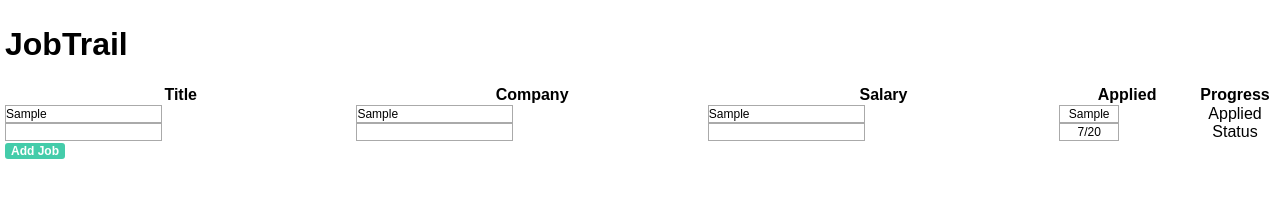
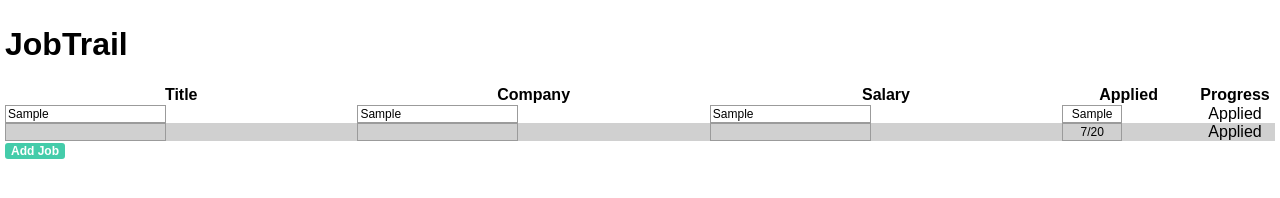
Before and after one commit to Jaefae/JobTrail, a browser extension: page index.html in a window 1280 px wide. Both pictures are taken after typing "Sample", "Sample", "Sample", "Sample" into the empty fields and a click on the button "Add Job". Drawn offline with Linux system fonts and the light colour scheme.

Commit message:
Refactor job row creation and update input field types for better functionality

```diff
--- a/extension.js
+++ b/extension.js
@@ -1,35 +1,9 @@
-addJobEl = document.getElementById('add-job');
-tableBodyEl = document.getElementById('job-list-body');
+import { createJobRow }  from './utils/utils.js'
 
-function createJobRow(job) {
-    const row = document.createElement('tr');
-    const jobData = [job?.title, job?.company, job?.salary];
-    for(i = 0; i < jobData.length; i++) {
-        const cell = document.createElement('td');
-        const input = document.createElement('input');
-        if (i < 3) {
-            input.type = 'text';
-            input.value = jobData[i] || '';
-        } else if (i === 3) {
-            input.type = 'date';
-        }
-        cell.appendChild(input);
-        row.appendChild(cell);
-    }
-    const date = document.createElement('input');
-    const status = document.createElement('td');
-    date.type = 'text';
-    now = new Date();
-    date.value = now.getMonth() + "/" + now.getDate();
-    date.className = "date";
-    status.textContent = "Status";
-    status.className = "status";
-    row.appendChild(date);
-    row.appendChild(status);
-    row.id = tableBodyEl.children.length;
-    tableBodyEl.appendChild(row);
-}
+const addJobEl = document.getElementById('add-job');
+const tableBodyEl = document.getElementById('job-list-body');
+
 addJobEl.addEventListener('click', () => {
     console.log('Add job button clicked');
-    createJobRow();
+    createJobRow(tableBodyEl);
 })
--- a/index.html
+++ b/index.html
@@ -4,7 +4,7 @@
     <meta name="viewport" content="width=device-width, initial-scale=1.0">
     <title>JobTrail</title>
     <link rel="stylesheet" href="styles.css">
-    <script src="extension.js" defer></script>
+    <script src="extension.js" type="module" defer></script>
 </head>
 <body>
     <h1>JobTrail</h1>
@@ -22,10 +22,10 @@
             <!-- Job listings will be dynamically inserted here -->
             <!-- Temporary data-->
             <tr id="0">
-                <td><input type="text" placeholder="Title"></input></td>
-                <td><input type="text" placeholder="Company"></input></td>
-                <td><input type="text" placeholder="Salary"></input></td>
-                <td><input type="text" class="date"></input></td>
+                <td><input type="text" class="title" placeholder="Title"></input></td>
+                <td><input type="text" class="company" placeholder="Company"></input></td>
+                <td><input type="text" class="salary" placeholder="Salary"></input></td>
+                <td><input type="text" class="date" placeholder="mm/dd"></input></td>
                 <td class="status">Applied</td>
             <!-- Temporary data-->
             </tr>
--- a/styles.css
+++ b/styles.css
@@ -17,19 +17,20 @@ td {
     border: none;
 }
 
-tr {
-    margin: 0;
-    padding: 0;
+
+.job-list tbody tr:nth-child(even) {
+    background-color: #d0d0d0;
 }
 
 input {
     box-sizing: border-box;
     display: block;
     height: 18px;
-    font-size: 12px;;
-    border: 1px solid #aaa;
+    font-size: 12px;
+    background-color: transparent;
+    border: 1px solid #9b9b9b;
     margin: 0;
-    padding: 0px;
+    padding: 2px;
 }
 
 .date {
--- a/utils/utils.js
+++ b/utils/utils.js
@@ -0,0 +1,33 @@
+export function createJobRow(tableBodyEl,job) {
+    const row = document.createElement('tr');
+    const jobData = [job?.title, job?.company, job?.salary];
+
+    for (let i = 0; i < jobData.length; i++) {
+        const cell = document.createElement('td');
+        const input = document.createElement('input');
+        if (i < 3) {
+            input.type = 'text';
+            input.value = jobData[i] || '';
+        } else if (i === 3) {
+            input.type = 'date';
+        }
+        cell.appendChild(input);
+        row.appendChild(cell);
+    }
+
+    const date = document.createElement('input');
+    const now = new Date();
+    date.type = 'text';
+    date.value = now.getMonth() + "/" + now.getDate();
+    date.className = "date";
+
+    const status = document.createElement('td');
+    status.textContent = "Applied";
+    status.className = "status";
+
+    row.appendChild(date);
+    row.appendChild(status);
+
+    row.id = tableBodyEl.children.length;
+    tableBodyEl.appendChild(row);
+}
```
